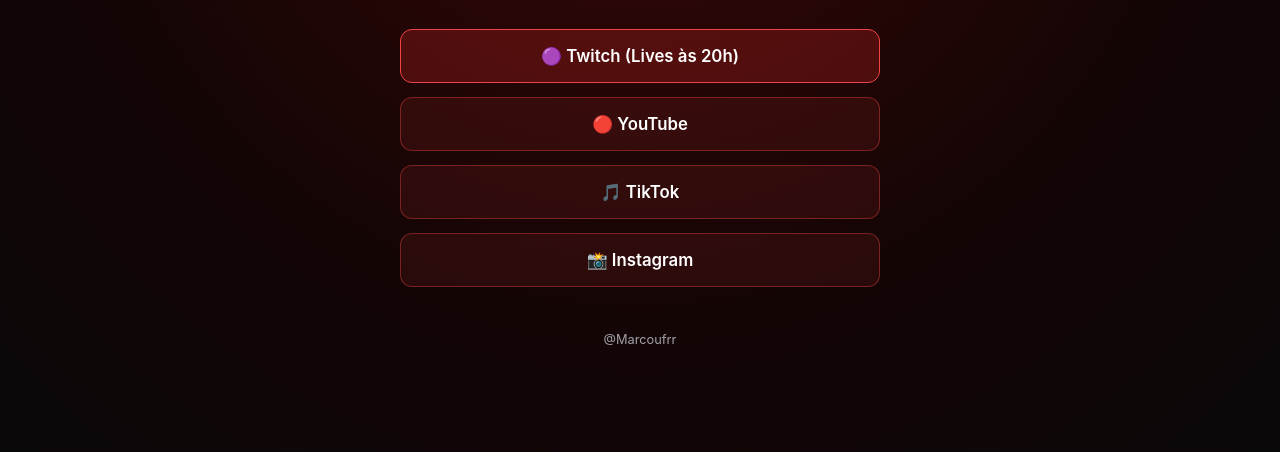
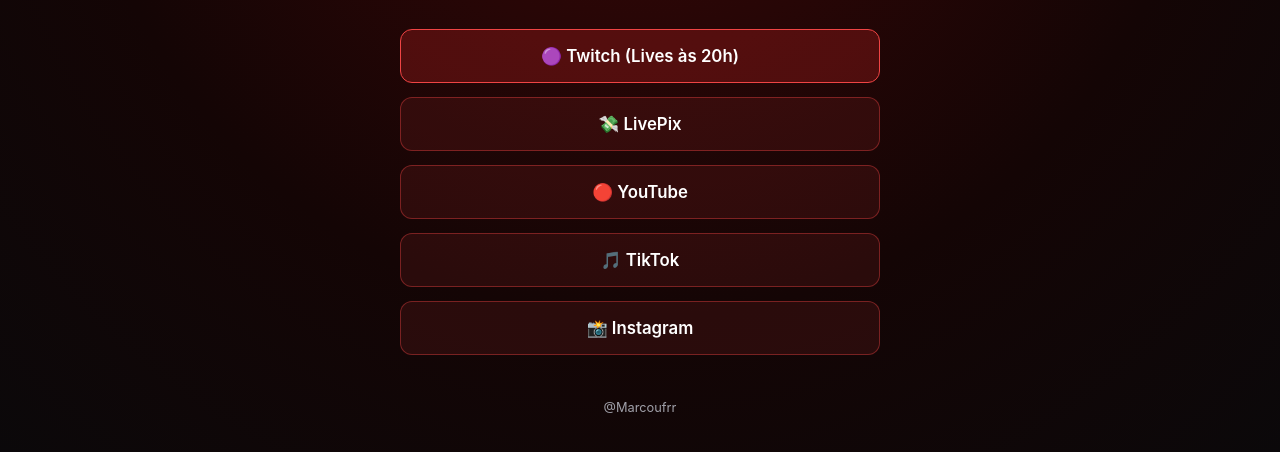
Before and after one commit to Marcoufrr/Marcoufrr.github.io, a plain HTML site: page index.html in a window 1280 px wide. Shown: the part 246-698 px from the top of the page. Drawn offline with Linux system fonts and the light colour scheme.

Commit message:
Atualizar o index.html

```diff
--- a/index.html
+++ b/index.html
@@ -94,18 +94,19 @@
 <body>
 
   <div class="container">
-    <!-- Foto de perfil (puxando do GitHub; troque 'marcoufrr' se seu user no GitHub for outro) -->
-    <img src="https://github.com" onerror="this.src='https://github.com'" alt="Foto de Perfil Marcoufrr" class="foto-perfil">
+    <!-- Troque 'marcoufrr' pelo seu usuário exato do GitHub se for diferente -->
+    <img src="https://github.com/marcoufrr.png" alt="Foto de Perfil Marcoufrr" class="foto-perfil">
 
     <h1>@Marcoufrr</h1>
 
     <p class="bio">Opa, Faço lives quase todos os dias as 20:00</p>
 
     <div class="links">
-      <a href="https://www.twitch.tv/marcoufrr" target="_blank" class="botao botao-destaque">🟣 Twitch (Lives às 20h)</a>
-      <a href="https://youtube.com/@marcoufrr" target="_blank" class="botao">🔴 YouTube</a>
-      <a href="https://www.tiktok.com/@marcoufrr" target="_blank" class="botao">🎵 TikTok</a>
-      <a href="https://www.instagram.com/marcoufrr" target="_blank" class="botao">📸 Instagram</a>
+      <a href="https://www.twitch.tv/marcoufrr" target="_blank" rel="noopener noreferrer" class="botao botao-destaque">🟣 Twitch (Lives às 20h)</a>
+      <a href="https://livepix.gg/marcoufrr" target="_blank" rel="noopener noreferrer" class="botao">💸 LivePix</a>
+      <a href="https://youtube.com/@marcoufrr" target="_blank" rel="noopener noreferrer" class="botao">🔴 YouTube</a>
+      <a href="https://www.tiktok.com/@marcoufrr" target="_blank" rel="noopener noreferrer" class="botao">🎵 TikTok</a>
+      <a href="https://www.instagram.com/marcoufrr" target="_blank" rel="noopener noreferrer" class="botao">📸 Instagram</a>
     </div>
 
     <footer>
```
